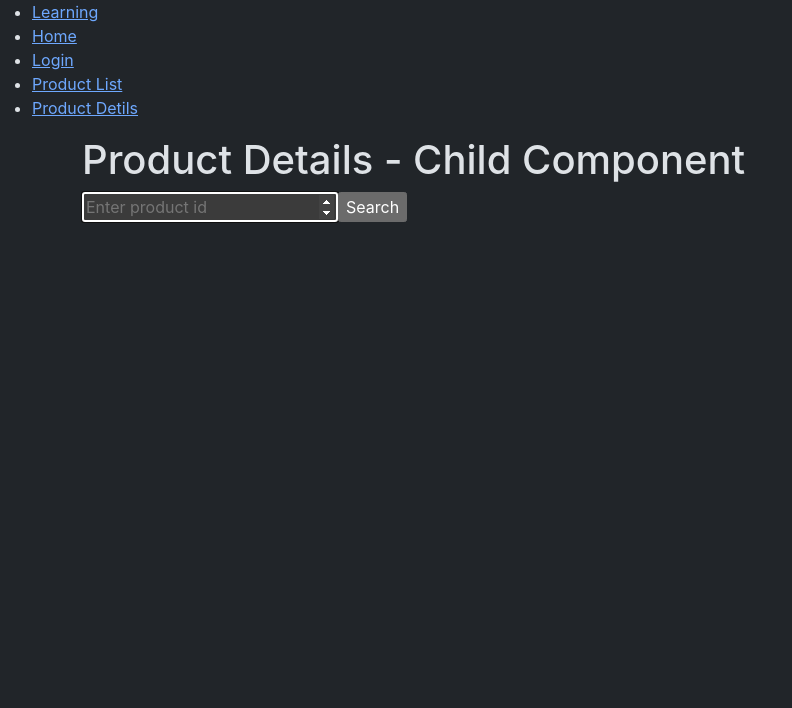
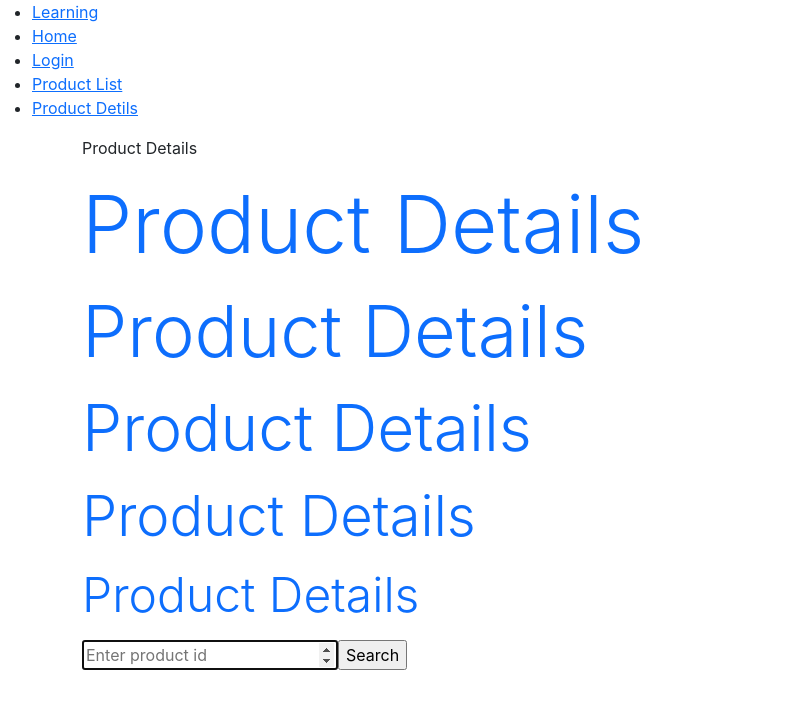
Before and after one commit to vamandeshmukh/deloitte-react-app-6-mar-2024, a React (Create React App) app: page /product-details in a window 1280 px wide. Shown: the top 708 px of the page, without its empty margins (0-792 px from the left). Built offline with nearby package versions, Linux system fonts and the light colour scheme.

Commit message:
react routes and other stuff

```diff
--- a/public/index.html
+++ b/public/index.html
@@ -17,7 +17,8 @@
   <title>React App</title>
 </head>
 
-<body data-bs-theme="dark">
+<!-- <body data-bs-theme="dark"> -->
+  <body>
 
   <div id="root"></div>
   <script src="https://cdn.jsdelivr.net/npm/bootstrap@5.3.3/dist/js/bootstrap.bundle.min.js"
--- a/src/App.css
+++ b/src/App.css
@@ -1,3 +1,12 @@
+
+.all-blue {
+  color: blue;
+}
+
+.some-bold {
+  font-weight: 200;
+}
+
 .App {
   text-align: center;
 }
--- a/src/App.js
+++ b/src/App.js
@@ -1,9 +1,12 @@
 import AppRoutes from './components/AppRoutes';
+import './App.css';
 
 const App = () => {
   return (
     <>
-      <AppRoutes />
+      <div>
+        <AppRoutes />
+      </div>
     </>
   );
 }
--- a/src/components/Life.js
+++ b/src/components/Life.js
@@ -1,4 +1,4 @@
-import React, { Component, useEffect, useState } from 'react';
+import { useEffect, useState } from 'react';
 
 // Phases in react component's lifecycle
 // mounting
--- a/src/components/ProductDetails.js
+++ b/src/components/ProductDetails.js
@@ -32,7 +32,12 @@ const ProductDetails = () => {
 
     return (
         <>
-            <h1>Product Details - Child Component </h1>
+            <p>Product Details</p>
+            <p className="display-1 text-primary">Product Details</p>
+            <p className="display-2 text-primary">Product Details</p>
+            <p className="display-3 text-primary">Product Details</p>
+            <p className="display-4 text-primary">Product Details</p>
+            <p className="display-5 text-primary">Product Details</p>
             <div>
                 <form onSubmit={searchProductById}>
                     <input
@@ -51,7 +56,7 @@ const ProductDetails = () => {
                 </form>
             </div>
             {product &&
-                <div>
+                <div  >
                     <h2>{product.title}</h2>
                     <p>{product.description}</p>
                     <p>{product.price}</p>
```
